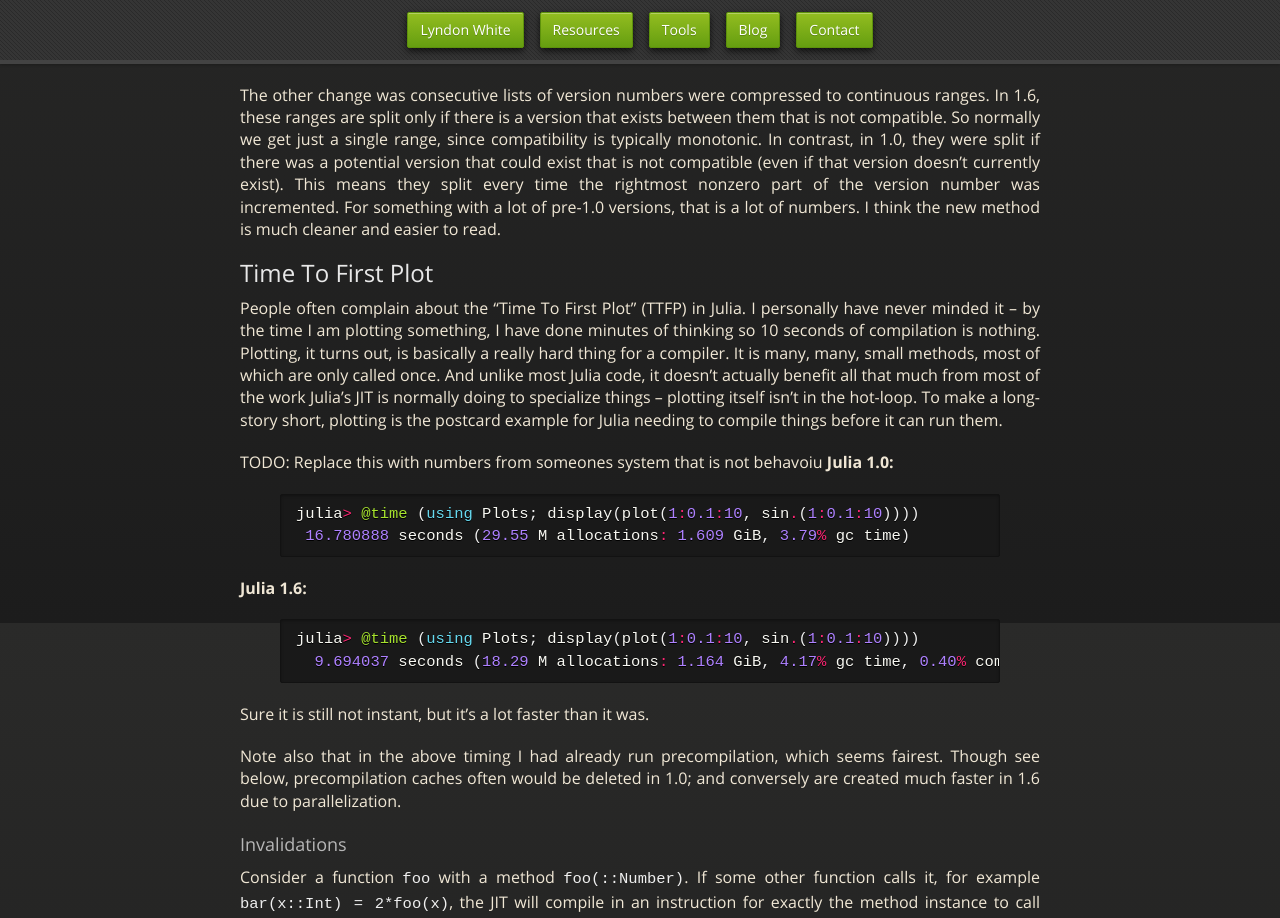
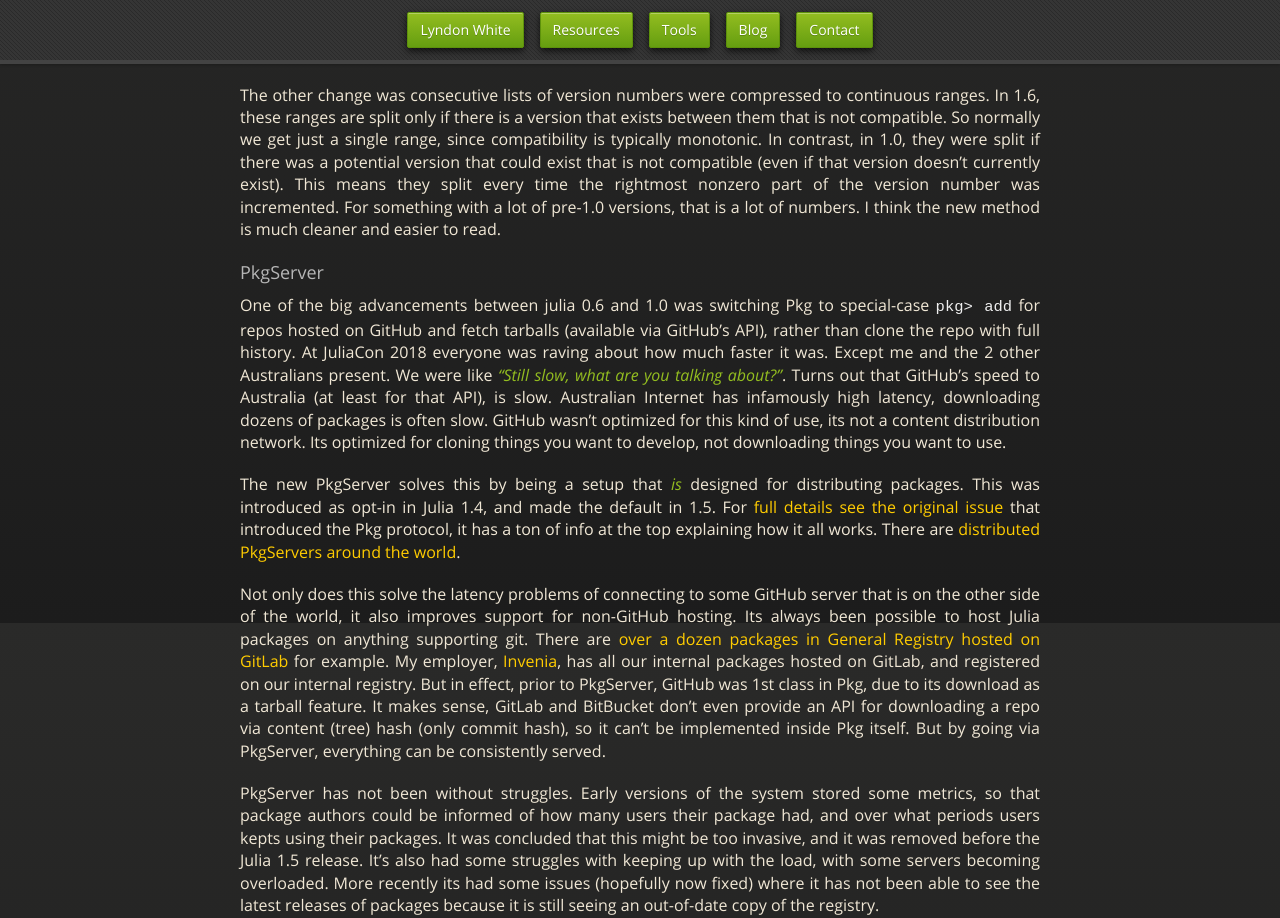
Before and after one commit to oxinabox/oxinabox.github.io, a Jekyll site: the page built from _posts/2021-01-09-Julia-1.6-what-has-changed-since-1.0.md, in a window 1280 px wide and 1400 px high, scrolled down 11977 px. Shown: the top 918 px of the window. Built offline with Jekyll 4.4.1, drawn with Linux system fonts in a browser that asks for light colours; nearby versions of some CDN libraries; some web fonts are replaced; some of the changed text lies outside the part shown.

Commit message:
PkgServer

```diff
--- a/_posts/2021-01-09-Julia-1.6-what-has-changed-since-1.0.md
+++ b/_posts/2021-01-09-Julia-1.6-what-has-changed-since-1.0.md
@@ -400,6 +400,40 @@
 For something with a lot of pre-1.0 versions, that is a lot of numbers.
 I think the new method is much cleaner and easier to read.
 
+### PkgServer
+One of the big advancements between julia 0.6 and 1.0 was switching Pkg to special-case `pkg> add` for repos hosted on GitHub and fetch tarballs (available via GitHub's API), rather than clone the repo with full history.
+At JuliaCon 2018 everyone was raving about how much faster it was.
+Except me and the 2 other Australians present.
+We were like _"Still slow, what are you talking about?"_.
+Turns out that GitHub's speed to Australia (at least for that API), is slow. Australian Internet has infamously high latency, downloading dozens of packages is often slow.
+GitHub wasn't optimized for this kind of use, its not a content distribution network.
+Its optimized for cloning things you want to develop, not downloading things you want to use.
+
+The new PkgServer solves this by being a setup that *is* designed for distributing packages.
+This was introduced as opt-in in Julia 1.4, and made the default in 1.5.
+For [full details see the original issue](https://github.com/JuliaLang/Pkg.jl/issues/1377) that introduced the Pkg protocol, it has a ton of info at the top explaining how it all works.
+There are [distributed PkgServers around the world](https://status.julialang.org/).
+
+Not only does this solve the latency problems of connecting to some GitHub server that is on the other side of the world, it also improves support for non-GitHub hosting.
+Its always been possible to host Julia packages on anything supporting git.
+There are [over a dozen packages in General Registry hosted on GitLab](https://github.com/JuliaRegistries/General/search?q=gitlab) for example.
+My employer, [Invenia](https://www.invenia.ca/), has all our internal packages hosted on GitLab, and registered on our internal registry.
+But in effect, prior to PkgServer, GitHub was 1st class in Pkg, due to its download as a tarball feature.
+It makes sense, GitLab and BitBucket don't even provide an API for downloading a repo via content (tree) hash (only commit hash), so it can't be implemented inside Pkg itself.
+But by going via PkgServer, everything can be consistently served.
+
+PkgServer has not been without struggles.
+Early versions of the system stored some metrics, so that package authors could be informed of how many users their package had, and over what periods users kepts using their packages.
+It was concluded that this might be too invasive, and it was removed before the Julia 1.5 release.
+It's also had some struggles with keeping up with the load, with some servers becoming overloaded.
+More recently its had some issues (hopefully now fixed) where it has not been able to see the latest releases of packages because it is still seeing an out-of-date copy of the registry.
+
+As [Jeff Atwood said](https://twitter.com/codinghorror/status/506010907021828096):
+
+> There are two hard things in computer science: cache invalidation, naming things, and off-by-one errors.
+
+[![XKCD 1854](https://imgs.xkcd.com/comics/refresh_types.png)
+(XKCD 1845](https://xkcd.com/1854/))
 
 ## Time To First Plot
 People often complain about the "Time To First Plot" (TTFP) in Julia.
```
